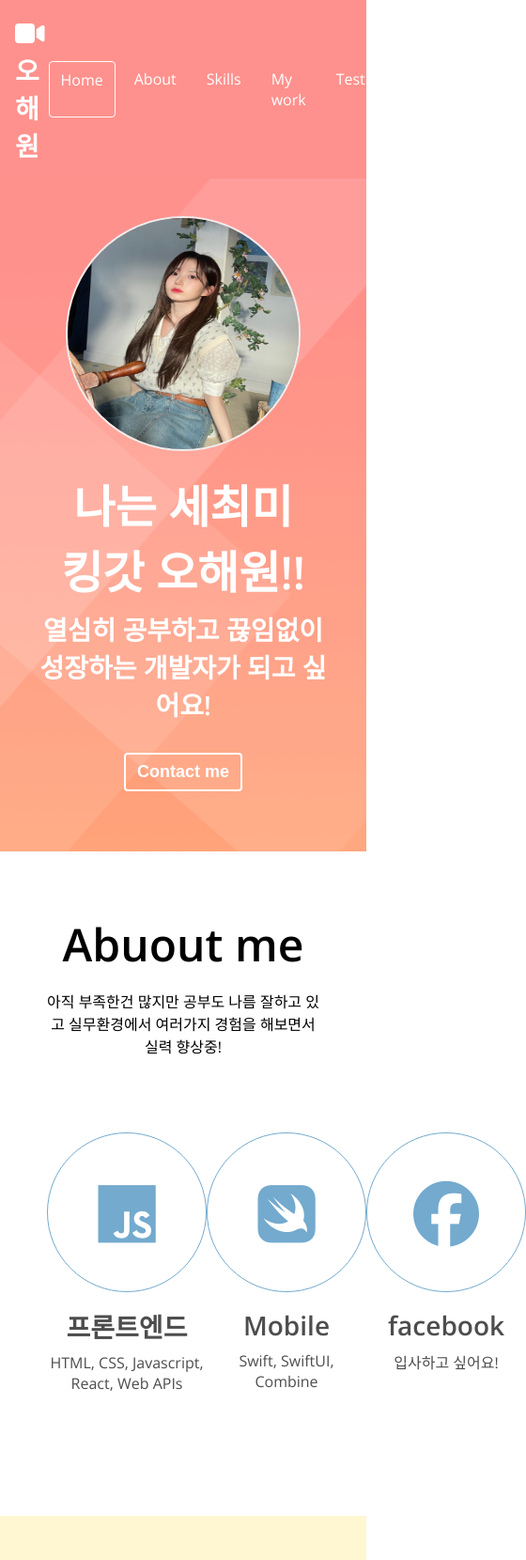
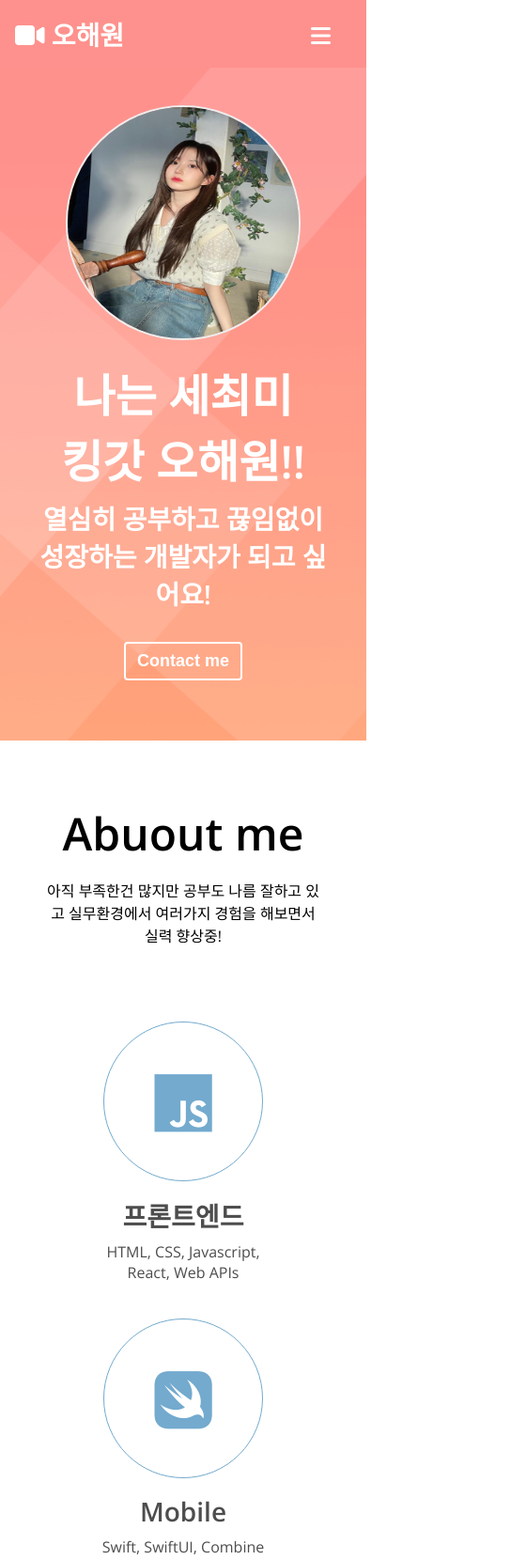
Before and after one commit to nmbc909/web, a plain HTML site: page index.html in a window 390 px wide. Shown: the top 1660 px of the page at 94% size, 560 px wide, since content can reach past the window. Drawn offline with nearby package versions, Linux system fonts and the light colour scheme.

Commit message:
navbar 미디어 쿼리 작성

```diff
--- a/index.html
+++ b/index.html
@@ -29,6 +29,11 @@
         <li class="navbar__menu__item">Testimonials</li>
         <li class="navbar__menu__item">Contact</li>
     </ul>
+
+    <!-- Toggle Button -->
+    <button class="navbar__toggle-btn">
+        <i class="fa-solid fa-bars"></i>
+    </button>
    </nav>
 
    <!-- Home -->
--- a/style.css
+++ b/style.css
@@ -103,6 +103,15 @@ h3 {
     color: var(--color-white);
     padding: 16px;
     cursor: default;
+}
+
+.navbar__toggle-btn {
+    position: absolute;
+    top: 24px;
+    right: 32px;
+    font-size: 24px;
+    color: var(--color-white);
+    display: none;
 }
 
 .navbar__logo {
@@ -407,3 +416,41 @@ h3 {
 .contact__title {
     margin: 32px 0;
 }
+
+@media screen and (max-width: 768px) {
+    .navbar__toggle-btn {
+        display: block;
+    }
+    #navbar {
+        flex-direction: column;
+        align-items: flex-start;
+    }
+
+    .navbar__menu {
+        display: none;
+        flex-direction: column;
+        text-align: center;
+        width: 100%;
+    }
+
+    .about__majors {
+       flex-direction: column;
+    }
+
+    .major {
+        margin-bottom: 38px;
+    }
+
+    .skillset {
+        flex-direction: column;
+    }
+
+    .project {
+        flex-grow: 1;
+    }
+
+    .testimonial__avatar {
+        width: 80px;
+        height: 80px;
+    }
+}
```
